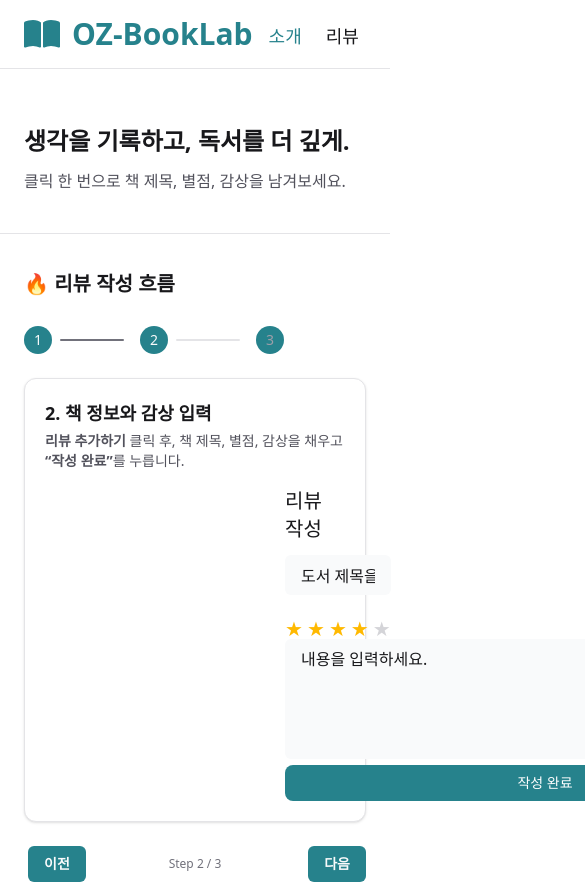
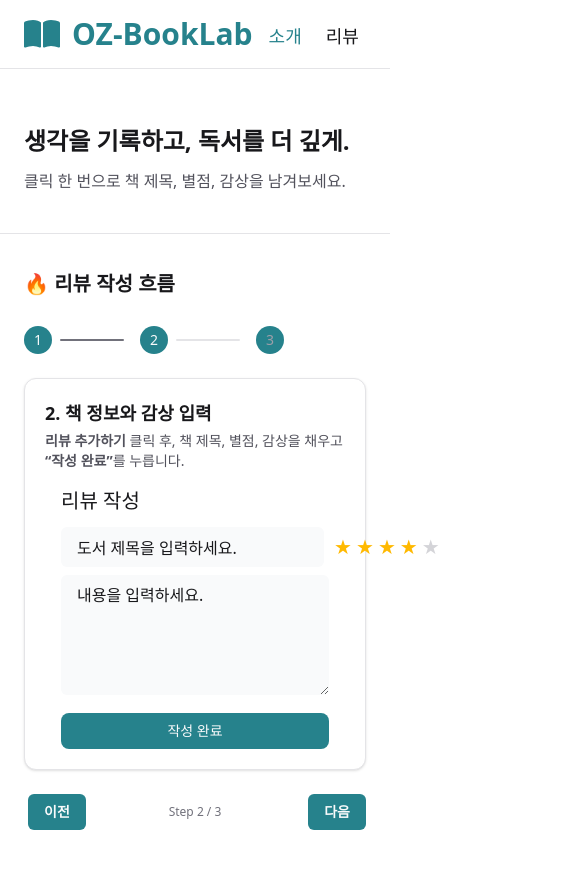
Before and after one commit to heehaa25/oz-booklab, a React (Vite) app: page / in a window 390 px wide. Both pictures are taken after a click on the button "다음". Shown: the top 890 px of the page, 585 px wide, since content can reach past the window. After the commit the page ends 844 px from the top, so only its background shows below. Built offline with nearby package versions, Linux system fonts and the light colour scheme.

Commit message:
style(home):리뷰 작성 흐름 2단계 반응형으로 수정

```diff
--- a/src/pages/Home.jsx
+++ b/src/pages/Home.jsx
@@ -123,24 +123,24 @@ function ReviewFlowTour() {
                       </p>
 
                       {/* 폼 미리보기 (disabled) */}
-                      <div className='mt-4 ml-60'>
+                      <div className='max-w-200 mx-auto mt-4 px-4 sm:px-6 lg:px-8'>
                         <h2 className='text-xl mb-3'>리뷰 작성</h2>
-                        <div className=' grid gap-4 md:grid-cols-2'>
+                        <div className='flex grow gap-2.5 mb-2 '>
                           <Input
                             disabled
                             defaultValue='도서 제목을 입력하세요.'
-                            className='w-full h-10 rounded-md mb-2'
+                            className='flex grow h-10 rounded-md'
                           />
                           <Stars />
                         </div>
                         <Textarea
                           disabled
                           defaultValue='내용을 입력하세요.'
-                          className='min-h-[96px] w-130'
+                          className='min-h-24 w-full'
                         />
-                        <span className='block w-130 text-center text-sm rounded-lg py-2 text-white bg-brand'>
+                        <div className='w-full sm:w-auto text-center text-sm rounded-lg py-2 mt-3 text-gray-50 bg-brand'>
                           작성 완료
-                        </span>
+                        </div>
                       </div>
                     </>
                   )}
```
